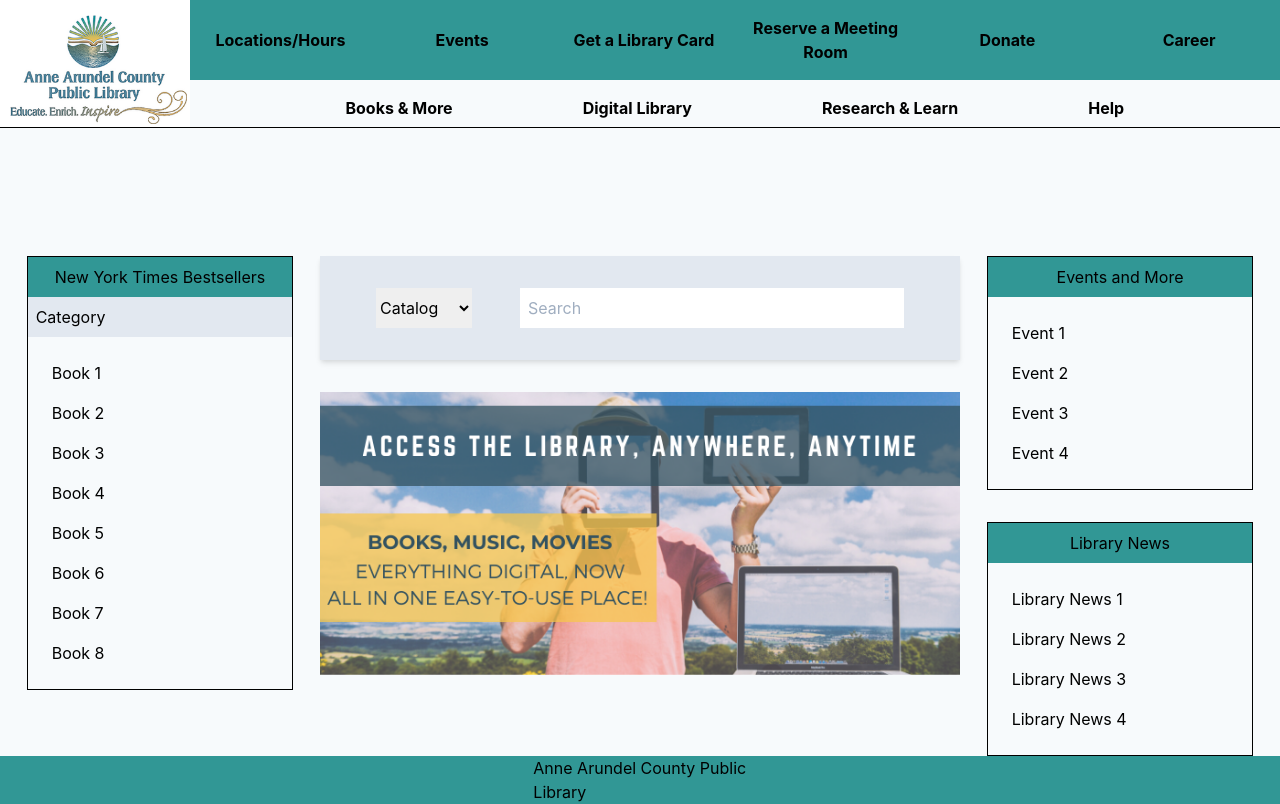
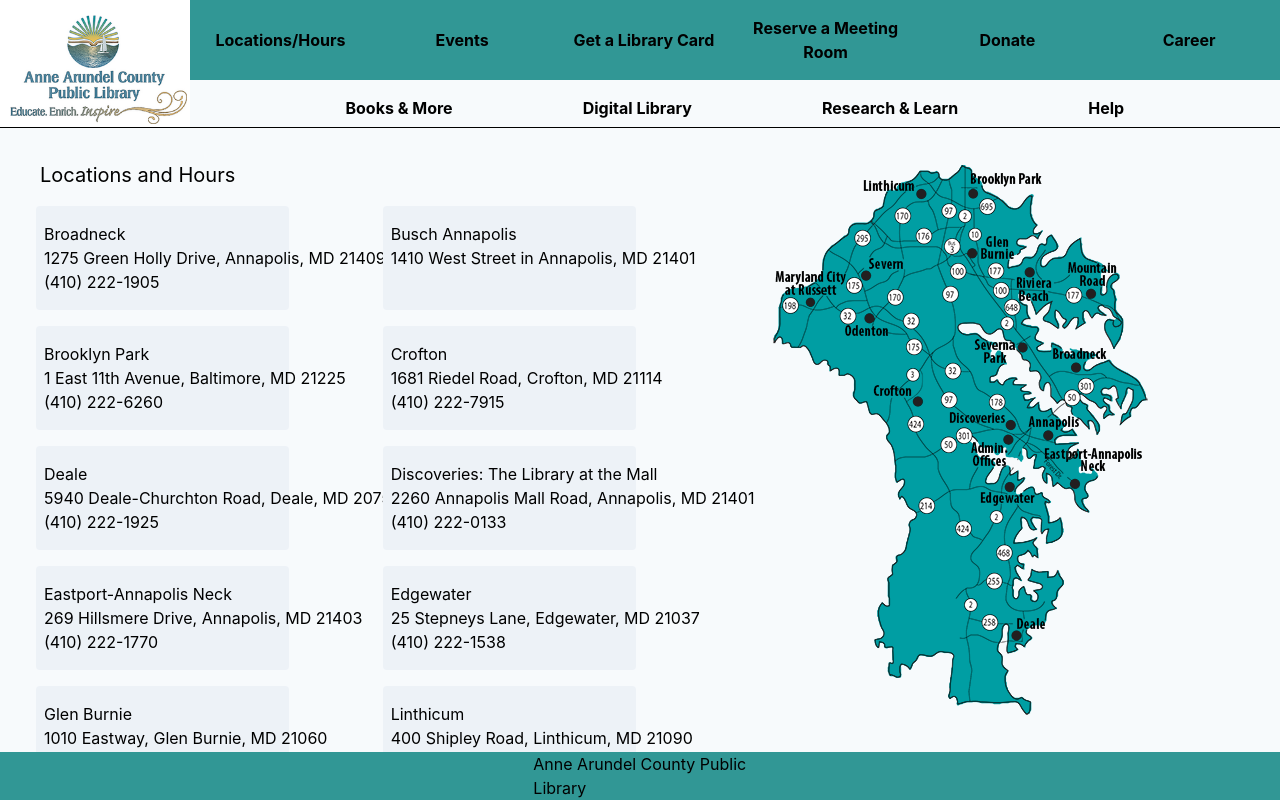
Before and after one commit to jcorn2/library-website, a React (Create React App) app: page / in a window 1280 px wide. Built offline with nearby package versions, Linux system fonts and the light colour scheme.

Commit message:
Made locations page

```diff
--- a/src/App.jsx
+++ b/src/App.jsx
@@ -1,15 +1,16 @@
 import React from 'react';
+import Footer from './components/footer/Footer';
+import Home from './components/home/Home';
+import Locations from './components/locations/Locations';
 import NavBar from './components/navbar/NavBar';
-import Home from './components/home/Home';
-import Footer from './components/footer/Footer';
 import './App.css';
 import './assets/main.css'
 
 function App() {
   return (
-    <div class="w-screen h-screen bg-gray-100 flex flex-col">
+    <div class="w-screen h-screen bg-gray-100 flex flex-col overflow-hidden">
       <NavBar />
-      <Home />
+      <Locations />
       <Footer />
     </div>
   );
--- a/src/components/footer/Footer.jsx
+++ b/src/components/footer/Footer.jsx
@@ -2,7 +2,7 @@
 
 function Footer() {
     return (
-        <footer className="w-full h-32 bg-teal-600 relative flex flex-col justify-center items-center">
+        <footer className="sticky top-100 w-full h-20 bg-teal-600 flex flex-col justify-center items-center">
             <p className="w-1/6">Anne Arundel County Public Library</p>
         </footer>
     );
--- /dev/null
+++ b/src/components/locations/Locations.jsx
@@ -0,0 +1,46 @@
+import React from 'react';
+import Map from '../../assets/images/locations-map.png';
+
+const locations = [
+    { name: 'Broadneck', address: '1275 Green Holly Drive, Annapolis, MD 21409', number: '(410) 222-1905' },
+    { name: 'Busch Annapolis', address: '1410 West Street in Annapolis, MD 21401', number: '' },
+    { name: 'Brooklyn Park', address: '1 East 11th Avenue, Baltimore, MD 21225', number: '(410) 222-6260' },
+    { name: 'Crofton', address: '1681 Riedel Road, Crofton, MD 21114', number: '(410) 222-7915' },
+    { name: 'Deale', address: '5940 Deale-Churchton Road, Deale, MD 20751', number: '(410) 222-1925' },
+    { name: 'Discoveries: The Library at the Mall', address: '2260 Annapolis Mall Road, Annapolis, MD 21401', number: '(410) 222-0133' },
+    { name: 'Eastport-Annapolis Neck', address: '269 Hillsmere Drive, Annapolis, MD 21403', number: '(410) 222-1770' },
+    { name: 'Edgewater', address: '25 Stepneys Lane, Edgewater, MD 21037', number: '(410) 222-1538' },
+    { name: 'Glen Burnie', address: '1010 Eastway, Glen Burnie, MD 21060', number: '(410) 222-6270' },
+    { name: 'Linthicum', address: '400 Shipley Road, Linthicum, MD 21090', number: '(410) 222-6265' },
+    { name: 'Maryland City at Russett', address: '3501 Russett Common, Laurel, MD 20724', number: '(410) 222-1070' },
+    { name: 'Mountain Road', address: '4730 Mountain Road, Pasadena, MD 21122', number: '(410) 222-6699' },
+    { name: 'Odenton', address: '1325 Annapolis Road, Odenton 21113', number: '(410) 222-6277' },
+    { name: 'Riviera Beach', address: '1130 Duvall Highway, Pasadena, MD 21122', number: '(410) 222-6285' },
+    { name: 'Severn', address: '2624 Annapolis Road, Severn, MD 21144', number: '(410) 222-6280' },
+    { name: 'Severna Park', address: '45 West McKinsey Road, Severna Park, MD 21146', number: '(410) 222-6290' },
+    { name: 'Library Headquarters Administrative Offices only', address: '5 Harry S. Truman Parkway, Annapolis, MD 21401', number: '(410) 222-7371' },
+];
+
+function Locations() {
+    return (
+        <div className="p-8 overflow-scroll flex">
+            <div className="w-1/2">
+                <p className="px-2 mb-2 text-xl">Locations and Hours</p>
+                <div className="flex flex-wrap justify-between">
+                    {locations.map((location) => (
+                        <div key={location.name} className="w-5/12 bg-gray-200 py-4 px-2 mx-1 my-2 whitespace-no-wrap rounded">
+                            <h6>{location.name}</h6>
+                            <p>{location.address}</p>
+                            <p>{location.number}</p>
+                        </div>
+                    ))}
+                </div>
+            </div>
+            <div className="w-1/2 top-0 sticky flex justify-center items-center">
+                <img src={Map} alt="Map of all the AACPL locations."/>
+            </div>
+        </div>
+    );
+}
+
+export default Locations;
```
Also changed, not shown: src/assets/images/locations-map.png (added), 1 other file (tests, documents, lock files or other folders).
